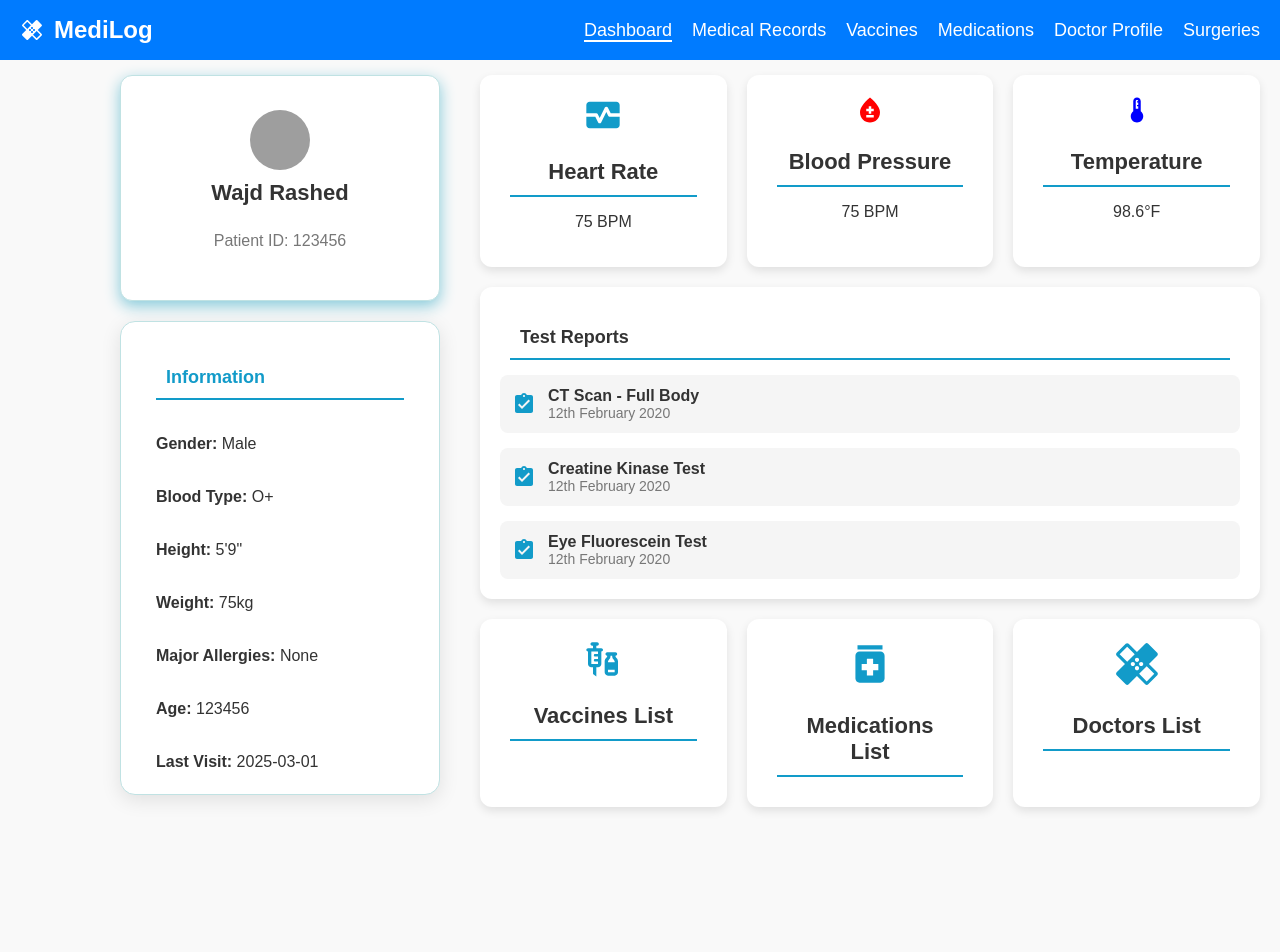
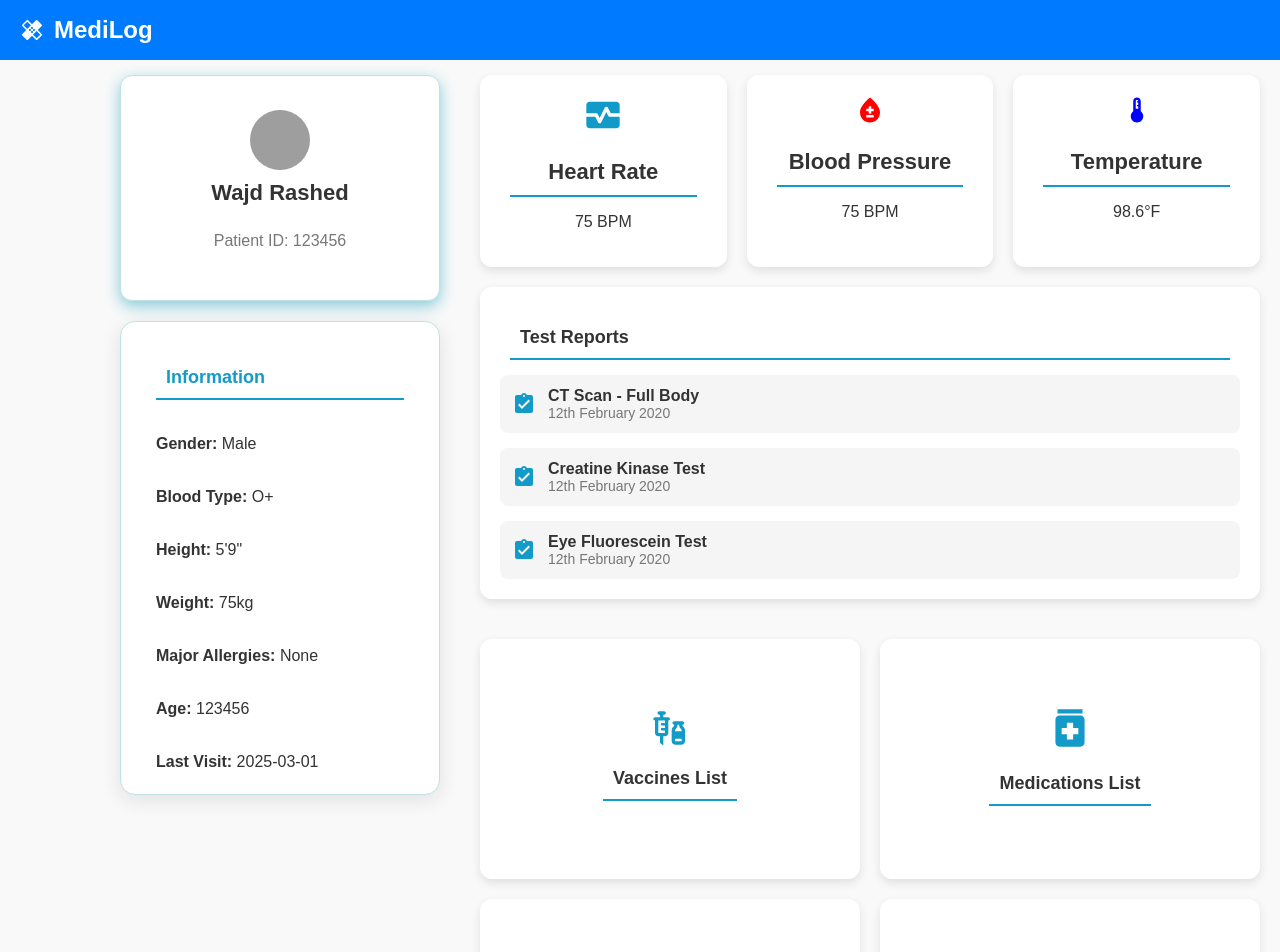
Before and after one commit to jihadlenix/MediLog, a React (Create React App) app in the folder client/: page /dashPatient in a window 1280 px wide. Shown: the top 952 px of the page. Before the commit the page ends 870 px from the top, so only its background shows below. Built offline with nearby package versions, Linux system fonts and the light colour scheme; grey boxes are pictures that could not be loaded.

Commit message:
dashboard now has its proper buttons no more top nav on dashboard slight edit to the welcome page

```diff
--- /dev/null
+++ b/client/src/components/DashNav.js
@@ -0,0 +1,25 @@
+import React, { useState } from 'react';
+import { useLocation } from 'react-router-dom';
+import './TopNavBar.css';  //using topnav css
+import HealingIcon from '@mui/icons-material/Healing';
+
+const TopNavBar = () => {
+  const [isOpen, setIsOpen] = useState(false);
+  const location = useLocation();
+
+  const toggleSidebar = () => {
+    setIsOpen(!isOpen);
+  };
+
+  return (
+    <div className={`top-nav-container ${isOpen ? 'open' : ''}`}>
+      <div className="logo-container">
+        <HealingIcon className="logo" />
+        <span className="logo-name">MediLog</span>
+      </div>
+
+    </div>
+  );
+};
+
+export default TopNavBar;
--- a/client/src/components/LeftNavBar.js
+++ b/client/src/components/LeftNavBar.js
@@ -31,12 +31,13 @@ const TopNavBar = () => {
           <li className={location.pathname === '/medications' ? 'active' : ''}>
             <a href="/medications">Medications</a>
           </li>
+          <li className={location.pathname === '/surgeries' ? 'active' : ''}>
+            <a href="/surgeries">Surgeries</a>
+          </li>
           <li className={location.pathname === '/docProfile' ? 'active' : ''}>
             <a href="/docProfile">Doctor Profile</a>
           </li>
-          <li className={location.pathname === '/surgeries' ? 'active' : ''}>
-            <a href="/surgeries">Surgeries</a>
-          </li>
+
         </ul>
       </div>
     </div>
--- a/client/src/patient/Dashboard.css
+++ b/client/src/patient/Dashboard.css
@@ -224,3 +224,84 @@ button:hover {
     flex-direction: column;
   }
 }
+.bottom-right {
+  display: grid;
+  grid-template-columns: repeat(2, 1fr); /* Create 2 columns */
+  gap: 20px;
+  flex-wrap: wrap;
+  margin-top: 20px; /* Add some spacing if needed */
+}
+
+/* Cards inside bottom-right */
+.bottom-right .card {
+  background: #fff;
+  padding: 20px;
+  border-radius: 12px;
+  box-shadow: 0 4px 10px rgba(0, 0, 0, 0.1);
+  text-align: center;
+  transition: transform 0.3s ease, box-shadow 0.3s ease;
+  display: flex;
+  flex-direction: column;
+  align-items: center;
+  justify-content: center;
+  height: 200px; /* Adjust height to maintain consistency */
+}
+
+/* Hover effect */
+.bottom-right .card:hover {
+  transform: translateY(-5px);
+  box-shadow: 0 6px 18px rgba(0, 0, 0, 0.15);
+}
+
+/* Mobile responsiveness for smaller screens */
+@media (max-width: 768px) {
+  .bottom-right {
+    grid-template-columns: repeat(1, 1fr); /* Stack the cards vertically on smaller screens */
+  }
+}
+/* Remove underline and set blue color for links */
+.card a {
+  text-decoration: none; /* Remove the underline */
+  color: inherit; /* Inherit the color from the parent (blue from the card) */
+}
+
+.card a:hover {
+  text-decoration: none; /* Remove underline on hover */
+  color: inherit; /* Maintain the same color on hover */
+}
+
+/* Remove default button styling and set custom color */
+button {
+  all: unset; /* Remove all default button styles (like border, padding, etc.) */
+  display: flex;
+  align-items: center;
+  justify-content: center;
+  background: #fff; /* Optional: set background color */
+  border-radius: 12px; /* Rounded corners */
+  padding: 20px;
+  box-shadow: 0px 4px 10px rgba(0, 0, 0, 0.1);
+  cursor: pointer;
+  transition: transform 0.3s ease, box-shadow 0.3s ease;
+}
+
+button:hover {
+  transform: translateY(-5px);
+  box-shadow: 0 6px 18px rgba(0, 0, 0, 0.15);
+}
+
+button h3 {
+  font-size: 18px;
+  font-weight: bold;
+  color: #333;
+  margin-top: 10px;
+}
+
+button svg {
+  color: #129BC9;
+  font-size: 40px;
+}
+
+/* Optional: You can apply a different color on hover */
+button:hover svg {
+  color: #0056b3; /* Darker blue on hover */
+}
--- a/client/src/patient/Dashboard.js
+++ b/client/src/patient/Dashboard.js
@@ -1,4 +1,5 @@
-import React, { useState } from "react";
+import React from "react";
+import { useNavigate } from "react-router-dom";
 import "./Dashboard.css";
 import MonitorHeartIcon from "@mui/icons-material/MonitorHeart";
 import BloodtypeIcon from "@mui/icons-material/Bloodtype";
@@ -8,14 +9,10 @@ import VaccinesIcon from "@mui/icons-material/Vaccines";
 import MedicationIcon from "@mui/icons-material/Medication";
 import HealingIcon from "@mui/icons-material/Healing";
 import AssignmentTurnedInIcon from '@mui/icons-material/AssignmentTurnedIn';
-import LeftNavBar from "../components/LeftNavBar";
+import LeftNavBar from "../components/DashNav";
 
 const Dashboard = () => {
-  const [navbarActive, setNavbarActive] = useState(false);
-
-  const toggleNavbar = () => {
-    setNavbarActive(!navbarActive);
-  };
+  const navigate = useNavigate(); // Hook to navigate programmatically
 
   return (
     <div className="dashboard-container">
@@ -39,27 +36,13 @@ const Dashboard = () => {
           {/* Information Card */}
           <div className="card info-card">
             <h3>Information</h3>
-            <p>
-              <strong>Gender:</strong> Male
-            </p>
-            <p>
-              <strong>Blood Type:</strong> O+
-            </p>
-            <p>
-              <strong>Height:</strong> 5'9"
-            </p>
-            <p>
-              <strong>Weight:</strong> 75kg
-            </p>
-            <p>
-              <strong>Major Allergies:</strong> None
-            </p>
-            <p>
-              <strong>Age:</strong> 123456
-            </p>
-            <p>
-              <strong>Last Visit:</strong> 2025-03-01
-            </p>
+            <p><strong>Gender:</strong> Male</p>
+            <p><strong>Blood Type:</strong> O+</p>
+            <p><strong>Height:</strong> 5'9"</p>
+            <p><strong>Weight:</strong> 75kg</p>
+            <p><strong>Major Allergies:</strong> None</p>
+            <p><strong>Age:</strong> 123456</p>
+            <p><strong>Last Visit:</strong> 2025-03-01</p>
           </div>
         </div>
 
@@ -112,20 +95,39 @@ const Dashboard = () => {
             </div>
           </div>
 
-          {/* Bottom Section with Vaccines, Medications, and Doctors Cards */}
+          {/* Bottom Section with Vaccines, Medications, Surgeries, and Doctors Cards */}
           <div className="bottom-right">
-            <div className="card vaccines-card">
+            <button
+              onClick={() => navigate('/vaccines')}
+              className="card vaccines-card"
+            >
               <VaccinesIcon sx={{ fontSize: 40, color: "#129BC9" }} />
               <h3>Vaccines List</h3>
-            </div>
-            <div className="card medications-list-card">
+            </button>
+
+            <button
+              onClick={() => navigate('/medications')}
+              className="card medications-list-card"
+            >
               <MedicationIcon sx={{ fontSize: 50, color: "#129BC9" }} />
               <h3>Medications List</h3>
-            </div>
-            <div className="card doctors-list-card">
+            </button>
+
+            <button
+              onClick={() => navigate('/surgeries')}
+              className="card surgeries-list-card"
+            >
               <HealingIcon sx={{ fontSize: 50, color: "#129BC9" }} />
-              <h3>Doctors List</h3>
-            </div>
+              <h3>Surgeries List</h3>
+            </button>
+
+            <button
+              onClick={() => navigate('/medRecord')}
+              className="card doctors-list-card"
+            >
+              <AssignmentTurnedInIcon sx={{ fontSize: 50, color: "#129BC9" }} />
+              <h3>Medical Records</h3>
+            </button>
           </div>
         </div>
       </div>
--- a/client/src/welcome/Welcome.css
+++ b/client/src/welcome/Welcome.css
@@ -197,3 +197,15 @@ body {
 .feature-card p {
   margin-bottom: 20px;
 }
+
+.hero-icon {
+  display: flex;
+  justify-content: center;
+  margin-bottom: 16px;
+}
+
+.hero-healing-icon svg {
+  width: 100px;
+  height: 100px;
+  fill: #ffffff;
+}
--- a/client/src/welcome/Welcome.js
+++ b/client/src/welcome/Welcome.js
@@ -4,13 +4,17 @@ import image from './imagemedilog.png';
 import image1 from './securerec.jpg';
 import image2 from './doctorcom.jpg';
 import image3 from './vaccinerec.jpg';
+import HealingIcon from '@mui/icons-material/Healing';
 
 
 const App = () => {
   return (
     <div className="container">
       <header className="navbar">
-        <div className="logo">Medilog</div>
+      <div className="logo-container">
+        <HealingIcon className="logo" />
+        <span className="logo-name">MediLog</span>
+      </div>
         <nav>
           <ul>
             <li><a href="#home">Home</a></li>
@@ -23,10 +27,13 @@ const App = () => {
         </nav>
       </header>
       <section id="home" className="hero">
-        <h1>Manage Your Health Records at a Click of a Button</h1>
-        <p>Track your medical history, vaccinations, and connect with doctors seamlessly.</p>
-        <a href="dashPatient" className="btn primary">Get Started</a>
-      </section>
+  <div className="hero-icon">
+  <HealingIcon style={{ width: '100px', height: '100px', color: '#ffffff' }} />
+  </div>
+  <h1>Manage Your Health Records at a Click of a Button</h1>
+  <p>Track your medical history, vaccinations, and connect with doctors seamlessly.</p>
+  <a href="dashPatient" className="btn primary">Get Started</a>
+</section>
       <section id="features" className="features">
         <div className="feature-card">
           <h3>Secure Records</h3>
```
Also changed, not shown: 2 other files (tests, documents, lock files or other folders).
